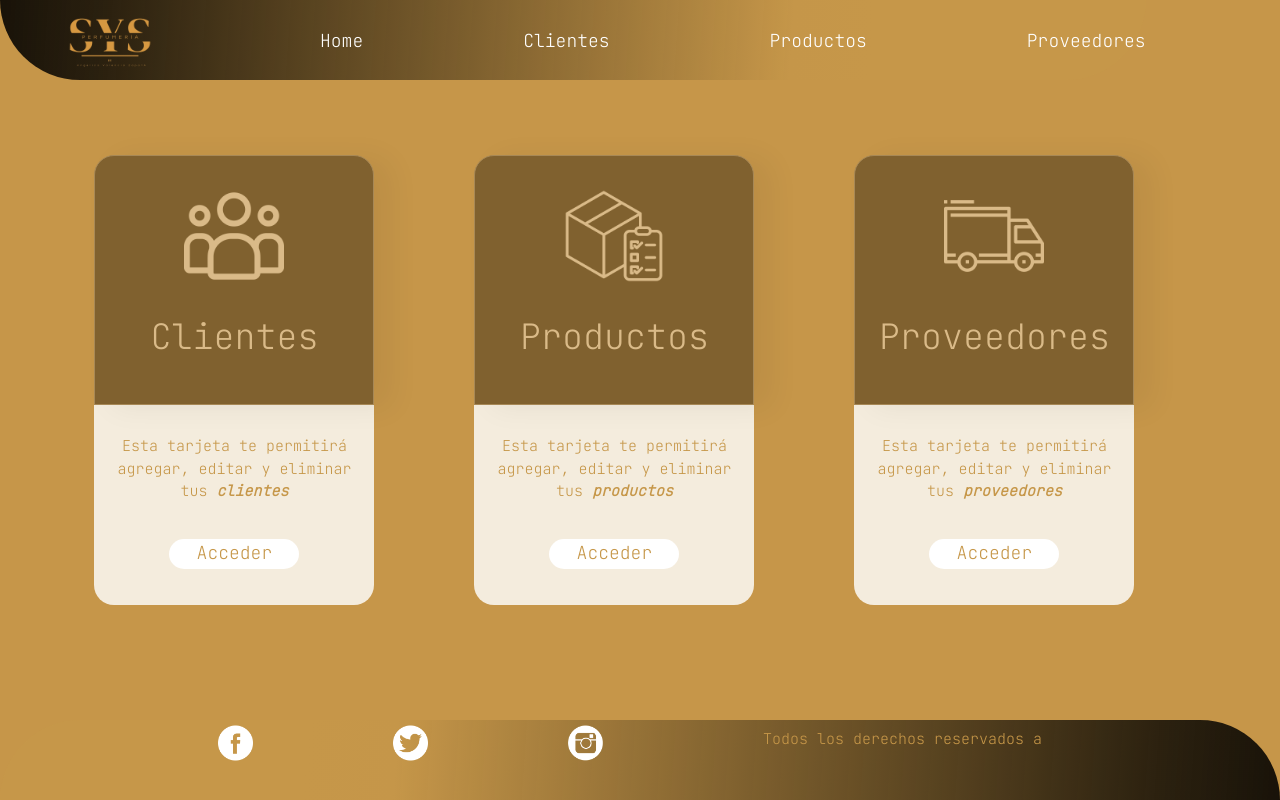
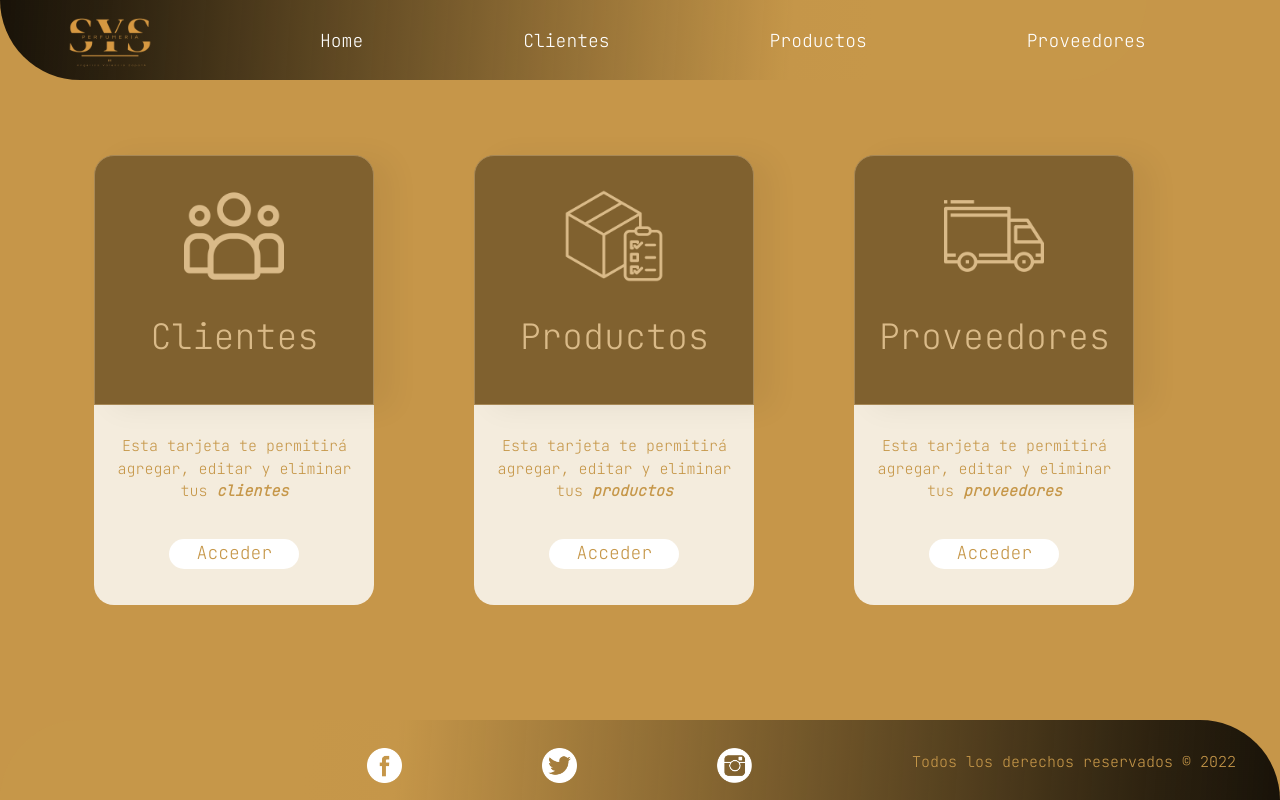
Before and after one commit to jhohan-val/Empresas_SYS, a React (Vite) app in the folder front-sys/: page /principal in a window 1280 px wide. Built offline with nearby package versions, Linux system fonts and the light colour scheme.

Commit message:
ajustando texto copyright

```diff
--- a/front-sys/src/components/Helpers/Footer.jsx
+++ b/front-sys/src/components/Helpers/Footer.jsx
@@ -9,8 +9,8 @@ const Footer = () => {
                 <IconoFacebook />
                 <IconoTwitter />
                 <IconoInstagram />
-                <section className="footer-copyright">
-                    <p>Todos los derechos reservados a </p>
+                <section>
+                    <p className="footer-copyright">Todos los derechos reservados © 2022</p>
                 </section>
             </footer>
         </section>
--- a/front-sys/src/index.css
+++ b/front-sys/src/index.css
@@ -81,6 +81,7 @@ a:active {
 .footer-basic {
   width: 100%;
   height: 10vh;
+  display: flex;
   transform: matrix(-1, 0, 0, -1, 0, 0);
   background: transparent linear-gradient(94deg,#000000e0 0%, #010100c7 10%, #c59649 69%, #c69749 76%, #c69749 100% ) 0% 0% no-repeat padding-box;
   border-radius: 0px 0px 200px 200px;
@@ -109,6 +110,14 @@ a:active {
 .iconos-redes:hover{
   transform: scale(1.2);
 }
+
+.footer-copyright{
+  display: flex;
+  flex-direction: column;
+  text-align: center;
+  color: #c69749;
+}
+
 
 /* CARDS */
 
```
